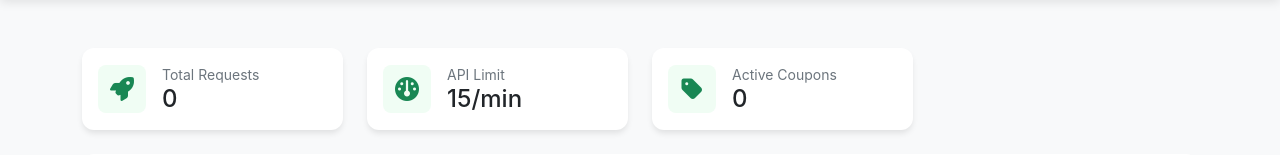
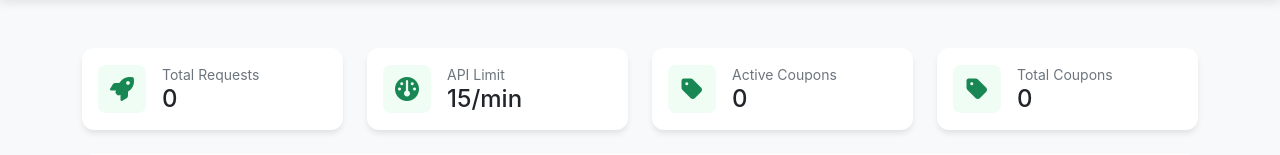
Before and after one commit to sualh1999/Free-Udemy-Coupon-API, a Django app: page /dashboard/ in a window 1280 px wide. Shown: the part 72-227 px from the top of the page. Run offline with Django 5.2, Linux system fonts and the light colour scheme; the visitor is signed in with stand-in values (Sample User, id 1); data that the repository does not hold is empty.

Commit message:
Improved the html content

```diff
--- a/api/views.py
+++ b/api/views.py
@@ -62,6 +62,7 @@ def dashboard(request):
     request_counts = [activity.request_count for activity in activities]
 
     active_coupons = Coupon.objects.filter(is_available=True).count()
+    total_coupons = Coupon.objects.all().count()
     total_requests = UserDailyActivity.objects.filter(user=request.user).aggregate(Sum('request_count'))['request_count__sum'] or 0
 
     # Convert lists to JSON strings
@@ -69,6 +70,7 @@ def dashboard(request):
         'dates_json': json.dumps(dates),
         'request_counts_json': json.dumps(request_counts),
         'active_coupons': active_coupons,
+        'total_coupons': total_coupons,
         'total_requests': total_requests
     }
     return render(request, 'dashboard.html', context)
--- a/templates/dashboard.html
+++ b/templates/dashboard.html
@@ -114,6 +114,19 @@
                     </div>
                 </div>
             </div>
+            <div class="col-12 col-md-6 col-xl-3">
+                <div class="dashboard-card p-3">
+                    <div class="d-flex align-items-center">
+                        <div class="metric-icon d-flex align-items-center justify-content-center me-3">
+                            <i class="fas fa-tag text-success fs-4"></i>
+                        </div>
+                        <div>
+                            <div class="text-muted small">Total Coupons</div>
+                            <div class="h4 mb-0">{{ total_coupons }}</div>
+                        </div>
+                    </div>
+                </div>
+            </div>
 
             <!-- Chart -->
             <div class="col-12">
```
Also changed, not shown: templates/docs.html (+9 -4 lines).
